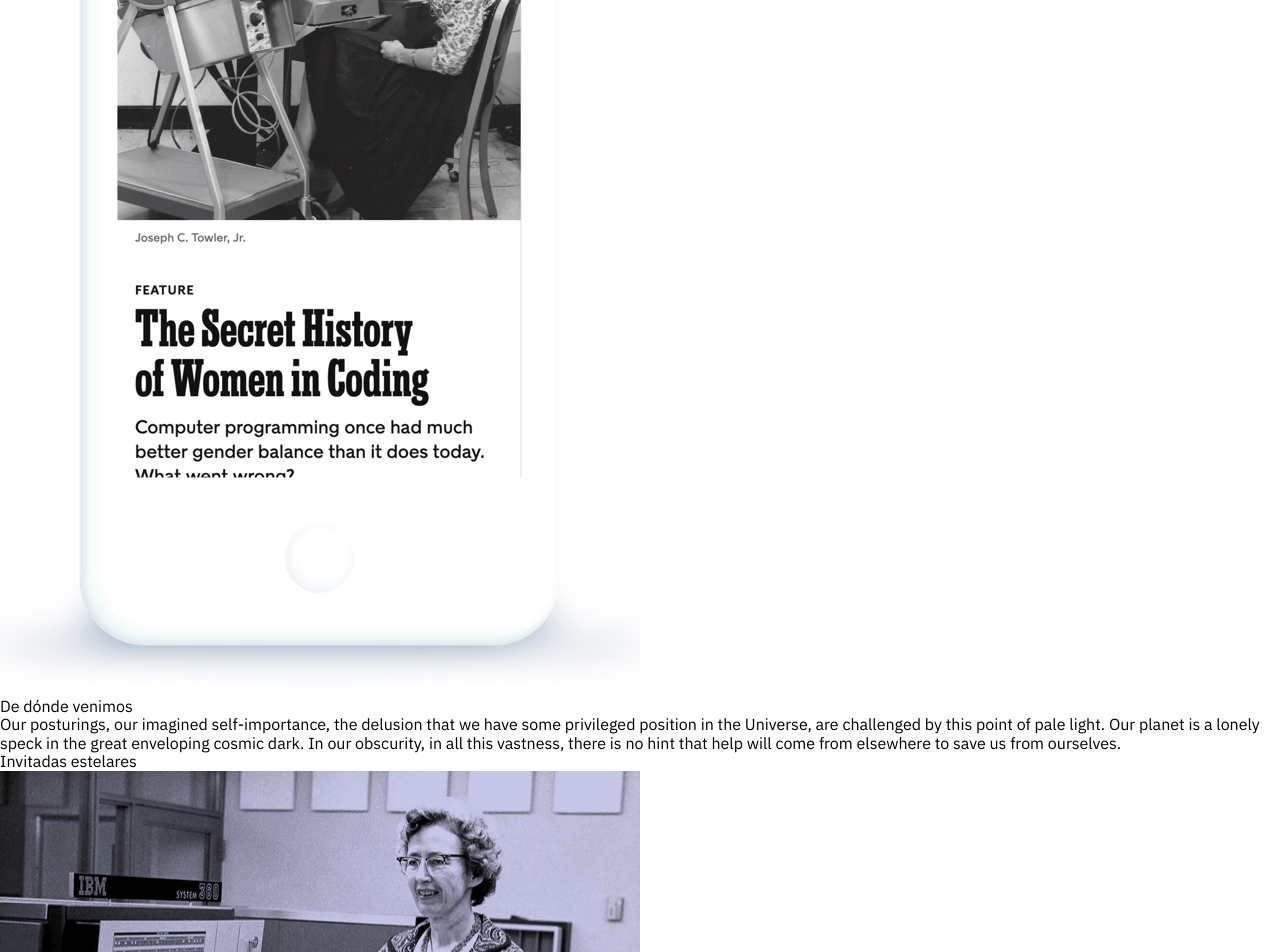
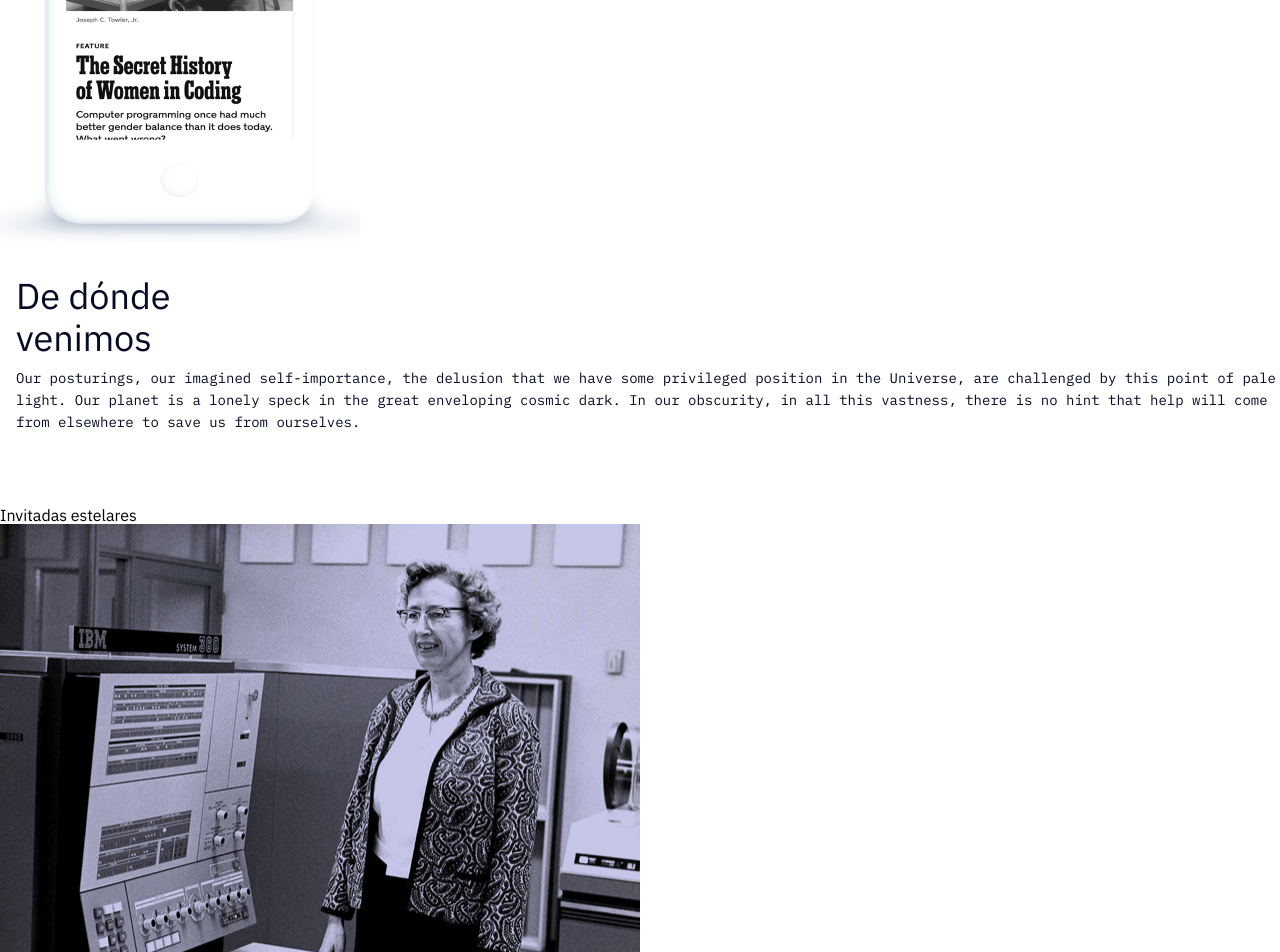
Before and after one commit to joanmgs/Podcast-acamica, a plain HTML site: page index.html in a window 1280 px wide. Shown: the part 1836-2788 px from the top of the page. Drawn offline with nearby package versions, Linux system fonts and the light colour scheme.

Commit message:
iniciando nueva sección nosotros

```diff
--- a/episodios.css
+++ b/episodios.css
@@ -15,15 +15,22 @@
         margin-left: 16px;
     }
     .mobile{
+        width: 100%;
         display: flex;
         flex-direction: column;
         margin-left: 11px;
     }
+        .mobile img{
+            width: 298px;
+            margin-top: 11px;
+        }
+        .mobile img:nth-child(1){
+            margin-top: 21px;
+        }
+
     .screen{
         display: none;
     }
-
-
 
 /* ------ MEDIA QUERY ------ */
 
@@ -42,9 +49,12 @@
         }
         .screen{
             display: grid;
-            grid-template-columns: 7% auto 72px auto 7%;
+            grid-template-columns: 7% auto 5% auto 7%;
             grid-template-rows: 26px 232px 72px 232.6px;
         }
+            .screen img{
+                justify-self: center;
+            }
             .podcast1{
                 grid-column: 2;
                 grid-row: 2;
--- a/index.html
+++ b/index.html
@@ -6,6 +6,7 @@
     <link rel="stylesheet" href="./boxtop.css"/>
     <link rel="stylesheet" href="./holapuntoazul.css"/>
     <link rel="stylesheet" href="./episodios.css"/>
+    <link rel="stylesheet" href="./nosotros.css"/>
 
     <!-- Normalizador -->
     <link rel="stylesheet" href="https://cdnjs.cloudflare.com/ajax/libs/normalize/8.0.1/normalize.min.css" integrity="sha256-l85OmPOjvil/SOvVt3HnSSjzF1TUMyT9eV0c2BzEGzU=" crossorigin="anonymous"/>
@@ -79,14 +80,14 @@
         </div>
     </section>
 
-    <!-- CELULAR -->
-    <figure id="nosotros">
-        <img src="./images/phone.png" alt="Celular con una página web abierta que titula The secret History of Women in Coding"/>
+    <!-- NOSOTROS -->
+    <section id="nosotros" class="nosotros">
+        <img src="./images/phone.png" alt="Celular con una página web abierta que titula The secret History of Women in Coding" class="celular"/>
 
-        <div>De dónde venimos</div>
-        <div>Our posturings, our imagined self-importance, the delusion that we have some privileged position in the Universe, are challenged by this point of pale light.
-            Our planet is a lonely speck in the great enveloping cosmic dark. In our obscurity, in all this vastness, there is no hint that help will come from elsewhere to save us from ourselves.</div>
-    </figure>
+        <p class="donde">De <span class="venimos">dónde</span>venimos</p>
+        <p class="parr2">Our posturings, our imagined self-importance, the delusion that we have some privileged position in the Universe, are challenged by this point of pale light.
+            Our planet is a lonely speck in the great enveloping cosmic dark. In our obscurity, in all this vastness, there is no hint that help will come from elsewhere to save us from ourselves.</p>
+    </section>
 
     <!-- INVITADAS -->
     <figure class="invitadas" id="invitadas">
--- /dev/null
+++ b/nosotros.css
@@ -0,0 +1,35 @@
+/* ------ CUARTA SECCIÓN: De donde venimos ------ */
+
+.nosotros{
+    height: 850.5px;
+    width: 100%;
+    display: flex;
+    flex-direction: column;
+    justify-content: center;
+    color: #060A24;
+}
+    .celular{
+        width: 360px;
+        height: 519px;
+    }
+    .donde{
+        margin-top: 27px;
+        margin-left: 16px;
+        font-size: 36px;
+        line-height: 42px;
+    }
+        .venimos::after{
+            content: '\A';
+            white-space: pre;
+        }
+    .parr2{
+        margin-left: 16px;
+        font-size: 14px;
+        font-family: 'IBM Plex Mono', monospace;
+        margin-top: 8px;
+        line-height: 22px;
+    }
+
+@media (min-width: 350px){
+
+}
```
Also changed, not shown: invitadas.css (added).
